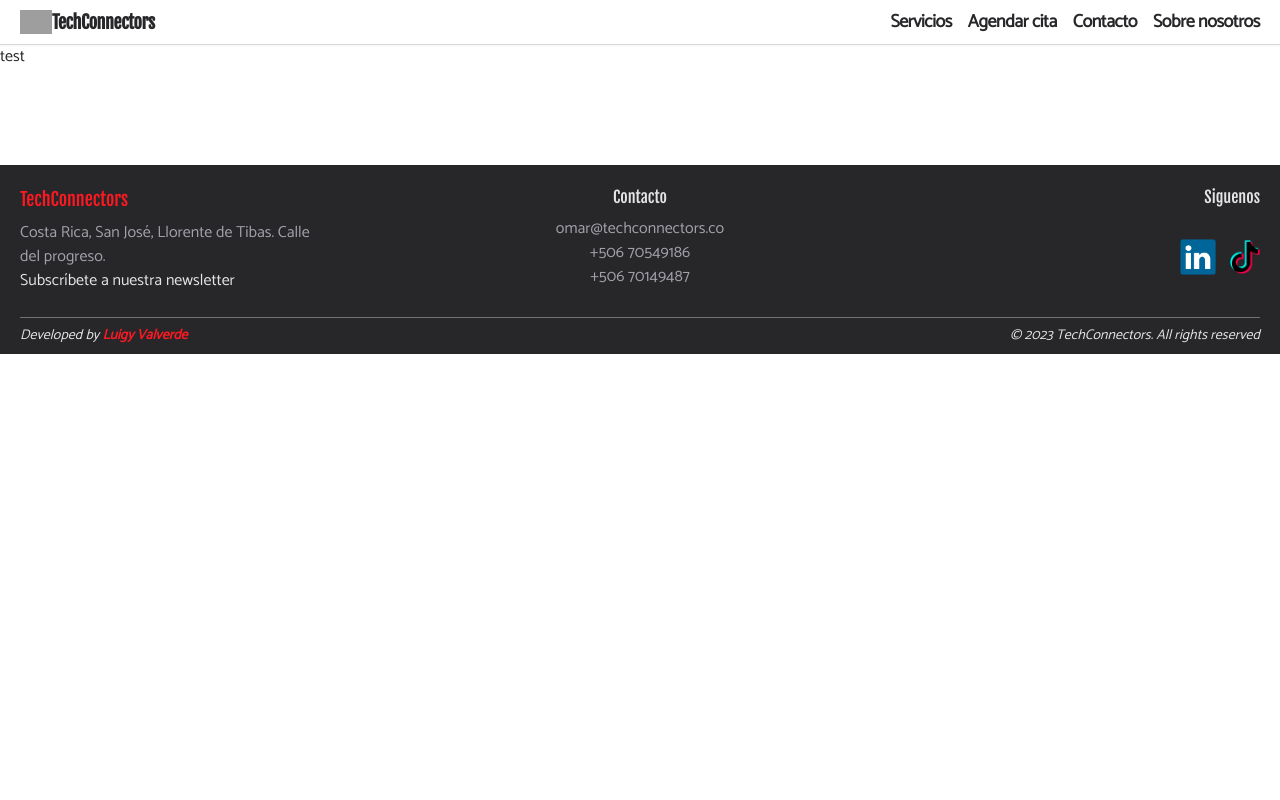
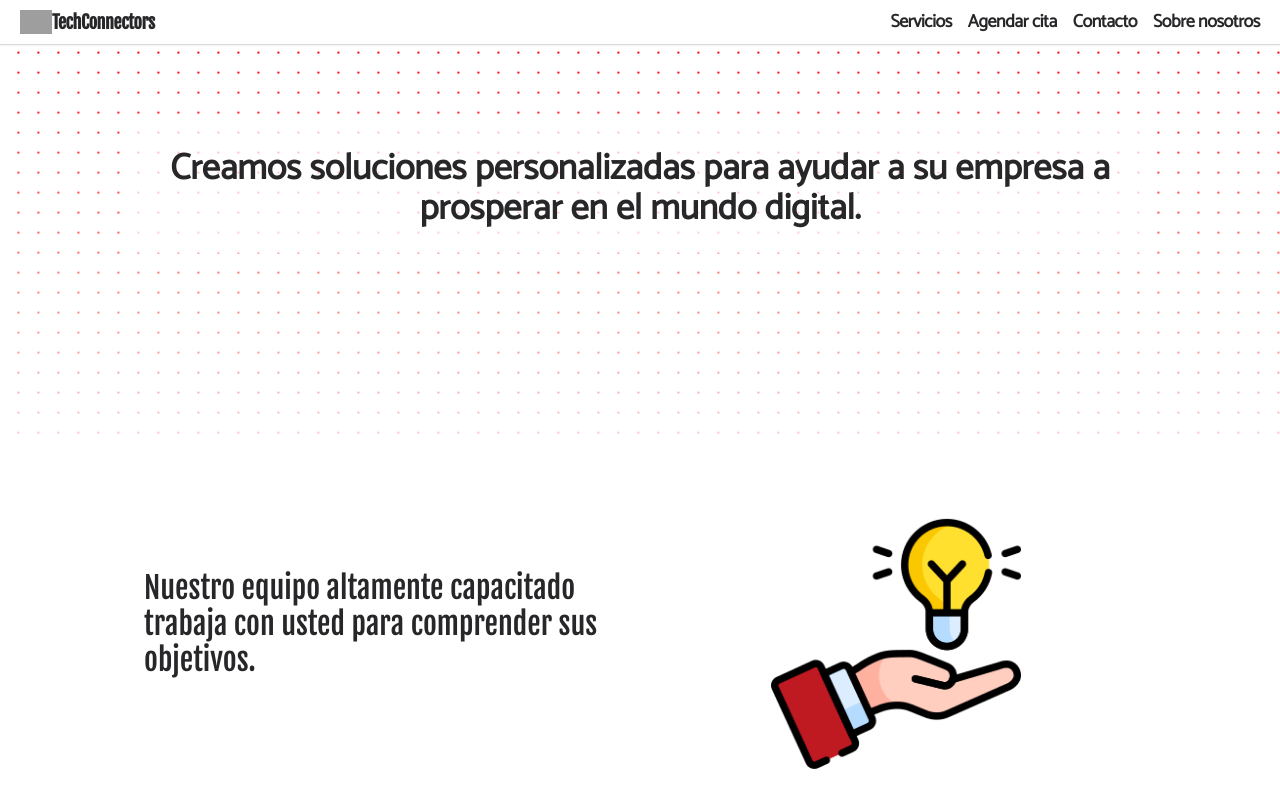
Before and after one commit to luigyy/techconnectors-site, a Next.js app: page /servicios/fabrica in a window 1280 px wide. Shown: the top 800 px of the page. Built offline with nearby package versions, Linux system fonts and the light colour scheme; grey boxes are pictures that could not be loaded.

Commit message:
finish faniish frabrica de la innovacion

```diff
--- a/src/components/footer.tsx
+++ b/src/components/footer.tsx
@@ -2,7 +2,7 @@ import Image from "next/image";
 
 const Footer = ({}) => {
   return (
-    <div className="mt-24    bg-zinc-800    px-5 pt-5" id="footer">
+    <div className=" mt-24 w-full   bg-zinc-800    px-5 pt-5" id="footer">
       <div className="flex flex-wrap justify-between gap-5 md:justify-normal md:gap-0">
         <div className="  md:w-1/3">
           <h1 className="font-fjalla text-lg text-[#fb1922]">TechConnectors</h1>
--- a/src/pages/servicios/fabrica.tsx
+++ b/src/pages/servicios/fabrica.tsx
@@ -1,5 +1,61 @@
+import Image from "next/image";
 const Fabrica = () => {
-  return <div>test</div>;
+  return (
+    <div className="">
+      <div className="red-dotted-bg h-[50vh] overflow-hidden px-4 md:px-32">
+        <h1 className=" mt-20 rounded-xl bg-white bg-opacity-70 py-6 text-center text-4xl font-semibold">
+          Creamos soluciones personalizadas para ayudar a su empresa a prosperar
+          en el mundo digital.
+        </h1>
+      </div>
+      <div className="px-4 py-16 md:px-32">
+        <div className="flex flex-wrap items-center">
+          <div className="md:w-1/2">
+            <h1 className="mb-5 px-4 text-center font-fjalla text-3xl md:text-left">
+              Nuestro equipo altamente capacitado trabaja con usted para
+              comprender sus objetivos.
+            </h1>
+          </div>
+
+          <div className="mx-auto  md:w-1/2">
+            <Image
+              src={"/custom-solutions.png"}
+              width={250}
+              height={250}
+              alt=""
+              className="float mx-auto "
+            />
+          </div>
+        </div>
+      </div>
+      <div
+        style={{ borderRadius: "0% 100% 0% 100% / 100% 27% 73% 0%" }}
+        className=" h-[80vh] w-full overflow-hidden bg-[#bf1922]"
+      >
+        <div className="mt-32 flex flex-wrap items-center ">
+          <div className="mx-auto  md:w-1/2">
+            <Image
+              src={"/mobile-app.png"}
+              width={250}
+              height={250}
+              alt=""
+              className=" float mx-auto "
+            />
+          </div>
+          <div className="md:w-1/2">
+            <h1 className="mb-5 px-4 text-center font-fjalla text-3xl text-zinc-100 md:text-left">
+              Desarrollamos la aplicacion perfecta basado en estos objetivos
+            </h1>
+          </div>
+        </div>
+      </div>
+      <div className="px-4 py-16 md:px-32">
+        <h1 className="mt-10 text-center font-fjalla text-5xl">
+          Estamos aquí para asegurarnos de que tenga éxito en el mercado móvil.
+        </h1>
+      </div>
+    </div>
+  );
 };
 
 export default Fabrica;
--- a/src/styles/globals.css
+++ b/src/styles/globals.css
@@ -81,6 +81,22 @@ html {
     change-dx-card-color 6s infinite ease-in-out;
 }
 
+.float {
+  animation: float 4s infinite ease-out;
+}
+
+@keyframes float {
+  0% {
+    transform: translate(0);
+  }
+  50% {
+    transform: translate(0px, 10px);
+  }
+  100% {
+    transform: translate(0);
+  }
+}
+
 @keyframes move-dx-card {
   0% {
     transform: translate(0px);
```
Also changed, not shown: public/custom-solutions.png (added), public/mobile-app.png (added).
